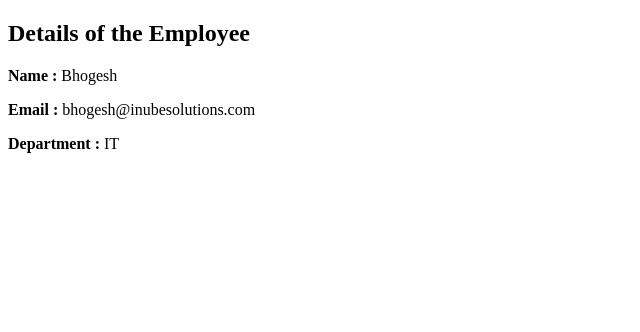
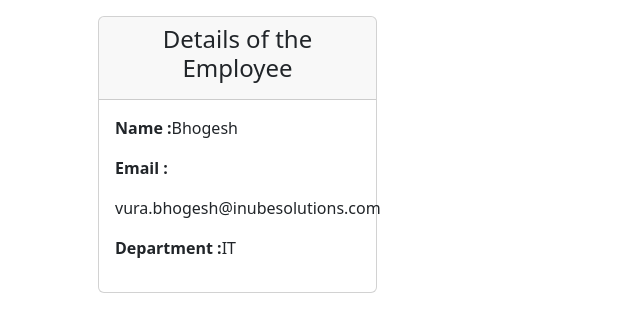
Before and after one commit to Jagadeeshreddiie/EmployeeManagementSystem_Core, an ASP.NET Core app: page /Home/Details/1 in a window 1280 px wide. Shown: the top 332 px of the page, without its empty margins (0-640 px from the left). Run offline with ASP.NET Core 8, Linux system fonts and the light colour scheme.

Commit message:
added bootstrap to the Views

```diff
--- a/Repository/EmployeeRepository.cs
+++ b/Repository/EmployeeRepository.cs
@@ -15,7 +15,7 @@ namespace EmployeeManagement.Repository
                 Id = 1,
                 Name = "Bhogesh",
                 Department = "IT",
-                Email = "bhogesh@inubesolutions.com"
+                Email = "vura.bhogesh@inubesolutions.com"
             },
             new Employee()
             {
@@ -29,7 +29,7 @@ namespace EmployeeManagement.Repository
                 Id = 3,
                 Name = "Kotesh",
                 Department = "QA",
-                Email = "kotesh@inubesolutions.com"
+                Email = "manthena.saimani@inubesolutions.com"
             }
         };
         }
--- a/Views/Home/Details.cshtml
+++ b/Views/Home/Details.cshtml
@@ -4,26 +4,31 @@
     ViewBag.Title = Model.Title;
 }
 
-<div style="text-align:left;">
-    <div>
-        <h2>Details of the Employee</h2>
+<div class="card w-25 m-3 text-center">
+    <div class="card-header">
+        <h4>Details of the Employee</h4>
     </div>
-    <div style="display:block">
+    <div class="card-body">
+        <div class="card-group">
             <p>
                 <strong>Name : </strong>
+            </p><p>
                 @Model.employee.Name
             </p>
         </div>
-    <div style="display:block">
+        <div class="card-group">
             <p>
                 <strong>Email : </strong>
+            </p><p>
                 @Model.employee.Email
             </p>
         </div>
-    <div style="display:block">
+        <div class="card-group">
             <p>
                 <strong>Department : </strong>
+            </p><p>
                 @Model.employee.Department
             </p>
         </div>
     </div>
+</div>
--- a/Views/Home/_ViewImports.cshtml
+++ /dev/null
@@ -1,2 +0,0 @@
-@using EmployeeManagement.ViewModels;
-@using EmployeeManagement.Models;
--- a/Views/Shared/_Layout.cshtml
+++ b/Views/Shared/_Layout.cshtml
@@ -4,9 +4,13 @@
 <head>
     <meta name="viewport" content="width=device-width" />
     <title>@ViewBag.Title</title>
+    <link href="~/bootstrap/dist/css/bootstrap.min.css" rel="stylesheet" />
+    <link href="~/bootstrap/dist/css/bootstrap.rtl.min.css" rel="stylesheet" />
+    <link href="~/bootstrap/dist/css/bootstrap.rtl.css" rel="stylesheet" />
+    <link href="~/bootstrap/dist/css/bootstrap.css" rel="stylesheet" />
 </head>
 <body>
-    <div>
+    <div class="container">
         @RenderBody()
     </div>
     @if (IsSectionDefined("Scripts"))
```
Also changed, not shown: Views/Home/Index.cshtml (+9 -7 lines). Lines whose indentation alone changed are shown as unchanged.
